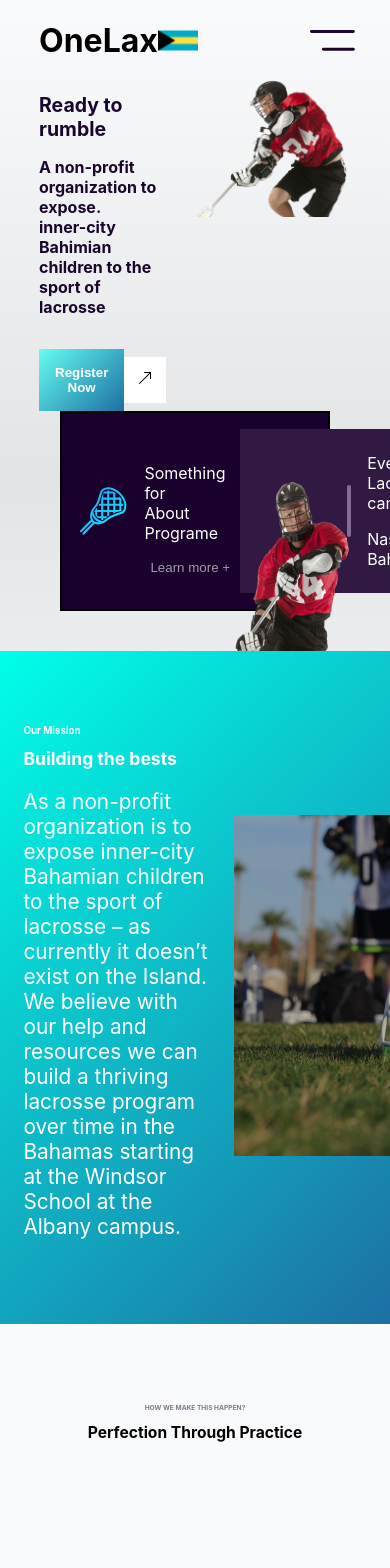
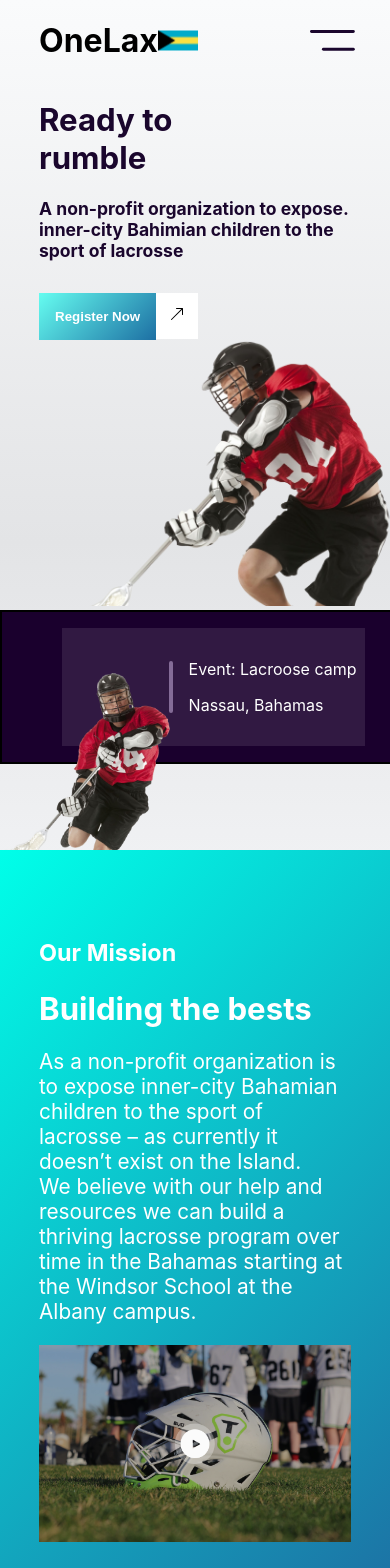
Before and after one commit to ivoinestrachan/lacrosse-site, a React (Create React App) app: page / in a window 390 px wide. Shown: the top 1568 px of the page. Built offline with nearby package versions, Linux system fonts and the light colour scheme.

Commit message:
Made mission component and event component responsive

```diff
--- a/src/components/Event/event.module.css
+++ b/src/components/Event/event.module.css
@@ -69,3 +69,20 @@
   margin-top: auto;
   margin-bottom: auto;
 }
+
+@media (max-width: 1024px) {
+  .textContainer {
+    display: none;
+  }
+
+  .container {
+    width: 100%;
+  }
+  .placeInfoContainer {
+    margin-left: auto;
+    margin-right: auto;
+    width: 80%;
+    display: flex;
+    justify-content: center;
+  }
+}
--- a/src/components/Landing/landing.module.css
+++ b/src/components/Landing/landing.module.css
@@ -46,3 +46,22 @@
   background: white;
   padding: 0.8rem;
 }
+
+@media (max-width: 1024px) {
+  .container {
+    flex-direction: column;
+  }
+
+  .playerImg {
+    width: 115%;
+    max-width: 465.517px;
+  }
+
+  .heading {
+    font-size: min(8vw, 40.4667px);
+  }
+
+  .para {
+    font-size: min(4.5vw, 19px);
+  }
+}
--- a/src/components/Mission/mission.module.css
+++ b/src/components/Mission/mission.module.css
@@ -8,9 +8,6 @@
   padding-top: 4rem;
   padding-bottom: 4rem;
   color: white;
-}
-
-.textContent {
 }
 
 .textWrapper {
@@ -33,7 +30,7 @@
 }
 
 .imageContent {
-  width: 40%;
+  /* width: 40%; */
 }
 
 .imageWrapper {
@@ -41,3 +38,22 @@
 
 .img {
 }
+
+@media (max-width: 1024px) {
+  .container {
+    flex-direction: column;
+  }
+
+  .img {
+    width: 80vw;
+    max-width: 460px;
+  }
+
+  .smallHeading {
+    font-size: min(6vw, 24px);
+  }
+
+  .heading {
+    font-size: min(8vw, 48.7667px);
+  }
+}
```
